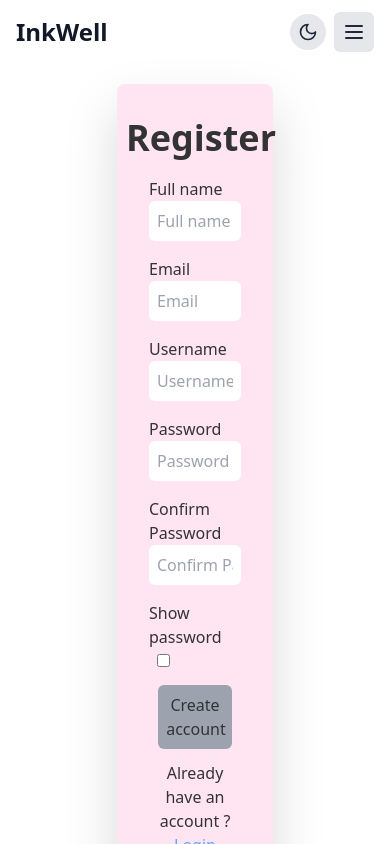
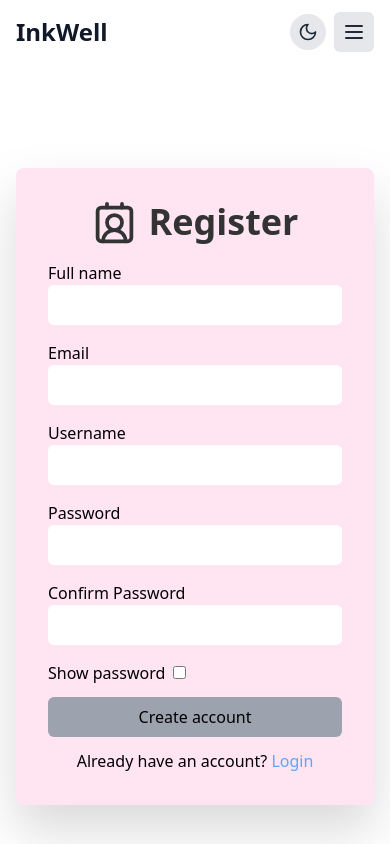
Before and after one commit to Sowdarjya/InkWell, a React (Vite) app in the folder client/: page /signup in a window 390 px wide. Built offline with nearby package versions, Linux system fonts and the light colour scheme.

Commit message:
Authentication page responsiveness

```diff
--- a/client/src/pages/SignIn.jsx
+++ b/client/src/pages/SignIn.jsx
@@ -36,8 +36,8 @@ const SignIn = () => {
       dispatch(signInFailure("All fields are mandatory"));
       return false;
     } else if (password.length < 6) {
-      toast.error("Password must contain atleast 6 characters");
-      dispatch(signInFailure("Password must contain atleast 6 characters"));
+      toast.error("Password must contain at least 6 characters");
+      dispatch(signInFailure("Password must contain at least 6 characters"));
       return false;
     } else {
       return true;
@@ -75,8 +75,8 @@ const SignIn = () => {
   };
 
   return (
-    <div className="min-h-screen mx-auto w-full flex justify-center items-center">
-      <form className="bg-[#FFE4F2] dark:bg-[#1E1E32] w-[40%] p-8 rounded-lg drop-shadow-2xl dark:drop-shadow-[0_35px_35px_rgba(85,100,146,0.25)]">
+    <div className="min-h-screen flex justify-center items-center p-4">
+      <form className="bg-[#FFE4F2] dark:bg-[#1E1E32] w-full max-w-md p-8 rounded-lg drop-shadow-2xl">
         <div className="flex items-center justify-center gap-3 text-4xl font-semibold text-[#333333] dark:text-[#E0E0E0]">
           <LogIn size={45} /> Login
         </div>
@@ -91,7 +91,7 @@ const SignIn = () => {
             value={email}
             onChange={handleChange}
             placeholder="Email"
-            className="border-none outline-none p-2 w-full rounded-md bg-[#FFFFFF] dark:bg-[#32324E] text-[#333333] dark:text-[#E0E0E0]"
+            className="border-none outline-none p-2 w-full rounded-md"
           />
         </div>
         <div className="my-4">
@@ -102,7 +102,7 @@ const SignIn = () => {
             value={username}
             onChange={handleChange}
             placeholder="Username"
-            className="border-none outline-none p-2 w-full rounded-md bg-[#FFFFFF] dark:bg-[#32324E] text-[#333333] dark:text-[#E0E0E0]"
+            className="border-none outline-none p-2 w-full rounded-md"
           />
         </div>
         <div className="my-4">
@@ -113,34 +113,30 @@ const SignIn = () => {
             value={password}
             onChange={handleChange}
             placeholder="Password"
-            className="border-none outline-none p-2 w-full rounded-md bg-[#FFFFFF] dark:bg-[#32324E] text-[#333333] dark:text-[#E0E0E0]"
+            className="border-none outline-none p-2 w-full rounded-md"
           />
         </div>
-
         <p className="text-[#333333] dark:text-[#E0E0E0]">
           Show password
           <input
             type="checkbox"
             value={showPassword}
-            onChange={() => {
-              setShowPassword(!showPassword);
-            }}
+            onChange={() => setShowPassword(!showPassword)}
             className="mx-2"
           />
         </p>
-
         <div className="flex justify-center my-3">
           <button
             type="submit"
-            className="dark:bg-slate-500 bg-gray-400 p-2 rounded-md text-[#333333] dark:text-[#E0E0E0] w-4/5"
+            className="bg-gray-400 p-2 rounded-md w-full"
             onClick={handleSubmit}
           >
-            {isLoading ? "loading" : "Login"}
+            {isLoading ? "Loading..." : "Login"}
           </button>
         </div>
-        <p className="text-center text-[#333333] dark:text-[#E0E0E0]">
-          Don't have an account ?{" "}
-          <Link to="/signup" className="text-blue-400 hover:underline">
+        <p className="text-center">
+          Don't have an account?{" "}
+          <Link to="/signup" className="text-blue-400">
             Register
           </Link>
         </p>
--- a/client/src/pages/SignUp.jsx
+++ b/client/src/pages/SignUp.jsx
@@ -1,12 +1,10 @@
-import { ContactRound, Star } from "lucide-react";
-import React, { useState } from "react";
-import { Link } from "react-router-dom";
+import { ContactRound } from "lucide-react";
+import React, { useState, useEffect } from "react";
+import { Link, useNavigate } from "react-router-dom";
 import toast from "react-hot-toast";
 import api from "../services/axios.instance";
 import { useDispatch, useSelector } from "react-redux";
 import { signInStart, signInSuccess, signInFailure } from "../slices/userSlice";
-import { useNavigate } from "react-router-dom";
-import { useEffect } from "react";
 
 const SignUp = () => {
   const [formData, setFormData] = useState({
@@ -40,12 +38,12 @@ const SignUp = () => {
       dispatch(signInFailure("All fields are mandatory"));
       return false;
     } else if (password !== confirmPassword) {
-      toast.error("Passwords must be same");
-      dispatch(signInFailure("Passwords must be same"));
+      toast.error("Passwords must be the same");
+      dispatch(signInFailure("Passwords must be the same"));
       return false;
     } else if (password.length < 6) {
-      toast.error("Password must contain atleast 6 characters");
-      dispatch(signInFailure("Password must contain atleast 6 characters"));
+      toast.error("Password must contain at least 6 characters");
+      dispatch(signInFailure("Password must contain at least 6 characters"));
       return false;
     } else {
       return true;
@@ -67,7 +65,6 @@ const SignUp = () => {
 
       sessionStorage.setItem("userInfo", JSON.stringify(data));
       toast.success("Account created successfully");
-
       setFormData({
         fullname: "",
         email: "",
@@ -75,20 +72,19 @@ const SignUp = () => {
         password: "",
         confirmPassword: "",
       });
-
       dispatch(signInSuccess(data));
       navigate("/signin");
     } catch (error) {
       const errorMsg =
-        error.response?.data?.message || "error creating account";
+        error.response?.data?.message || "Error creating account";
       toast.error(errorMsg);
       dispatch(signInFailure(errorMsg));
     }
   };
 
   return (
-    <div className="min-h-screen mx-auto w-full flex justify-center items-center">
-      <form className="bg-[#FFE4F2] dark:bg-[#1E1E32] w-[40%] p-8 rounded-lg drop-shadow-2xl dark:drop-shadow-[0_35px_35px_rgba(85,100,146,0.25)]">
+    <div className="min-h-screen flex justify-center items-center p-4">
+      <form className="bg-[#FFE4F2] dark:bg-[#1E1E32] w-full max-w-md p-8 rounded-lg drop-shadow-2xl">
         <div className="flex items-center justify-center gap-3 text-4xl font-semibold text-[#333333] dark:text-[#E0E0E0]">
           <ContactRound size={45} /> Register
         </div>
@@ -96,87 +92,78 @@ const SignUp = () => {
           <p className="text-center text-xl text-red-600 mt-2">{isError}</p>
         )}
         <div className="my-4">
-          <p className="text-[#333333] dark:text-[#E0E0E0]">Full name</p>
+          <p>Full name</p>
           <input
             type="text"
-            placeholder="Full name"
             name="fullname"
             value={fullname}
             onChange={handleChange}
-            className="border-none outline-none p-2 w-full rounded-md bg-[#FFFFFF] dark:bg-[#32324E] text-[#333333] dark:text-[#E0E0E0]"
+            className="w-full p-2 rounded-md"
           />
         </div>
         <div className="my-4">
-          <p className="text-[#333333] dark:text-[#E0E0E0]">Email</p>
+          <p>Email</p>
           <input
-            type="text"
-            placeholder="Email"
+            type="email"
             name="email"
             value={email}
             onChange={handleChange}
-            className="border-none outline-none p-2 w-full rounded-md bg-[#FFFFFF] dark:bg-[#32324E] text-[#333333] dark:text-[#E0E0E0]"
+            className="w-full p-2 rounded-md"
           />
         </div>
         <div className="my-4">
-          <p className="text-[#333333] dark:text-[#E0E0E0]">Username</p>
+          <p>Username</p>
           <input
             type="text"
-            placeholder="Username"
             name="username"
             value={username}
             onChange={handleChange}
-            className="border-none outline-none p-2 w-full rounded-md bg-[#FFFFFF] dark:bg-[#32324E] text-[#333333] dark:text-[#E0E0E0]"
+            className="w-full p-2 rounded-md"
           />
         </div>
         <div className="my-4">
-          <p className="text-[#333333] dark:text-[#E0E0E0]">Password</p>
+          <p>Password</p>
           <input
             type={showPassword ? "text" : "password"}
-            placeholder="Password"
             name="password"
             value={password}
             onChange={handleChange}
-            className="border-none outline-none p-2 w-full rounded-md bg-[#FFFFFF] dark:bg-[#32324E] text-[#333333] dark:text-[#E0E0E0]"
+            className="w-full p-2 rounded-md"
           />
         </div>
         <div className="my-4">
-          <p className="text-[#333333] dark:text-[#E0E0E0]">Confirm Password</p>
+          <p>Confirm Password</p>
           <input
             type={showPassword ? "text" : "password"}
-            placeholder="Confirm Password"
             name="confirmPassword"
             value={confirmPassword}
             onChange={handleChange}
-            className="border-none outline-none p-2 w-full rounded-md bg-[#FFFFFF] dark:bg-[#32324E] text-[#333333] dark:text-[#E0E0E0]"
+            className="w-full p-2 rounded-md"
           />
         </div>
-
-        <p className="text-[#333333] dark:text-[#E0E0E0]">
+        <p>
           Show password
           <input
             type="checkbox"
             value={showPassword}
-            onChange={() => {
-              setShowPassword(!showPassword);
-            }}
+            onChange={() => setShowPassword(!showPassword)}
             className="mx-2"
           />
         </p>
-
         <div className="flex justify-center my-3">
           <button
             type="submit"
-            className="dark:bg-slate-500 bg-gray-400 p-2 rounded-md text-[#333333] dark:text-[#E0E0E0] w-4/5"
+            className="bg-gray-400 p-2 rounded-md w-full"
             onClick={handleSubmit}
           >
-            {isLoading ? "Loading" : "Create account"}
+            {isLoading ? "Loading..." : "Create account"}
           </button>
         </div>
-        <p className="text-center text-[#333333] dark:text-[#E0E0E0]">
-          Already have an account ?{" "}
-          <Link to="/signin" className="text-blue-400 hover:underline">
+        <p className="text-center">
+          Already have an account?{" "}
+          <Link to="/signin" className="text-blue-400">
             Login
-          </Link>{" "}
+          </Link>
         </p>
       </form>
     </div>
```
